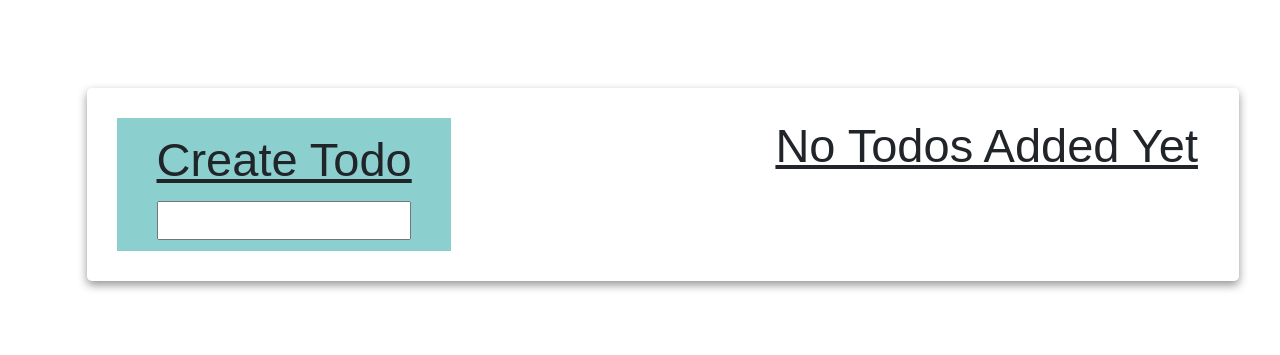
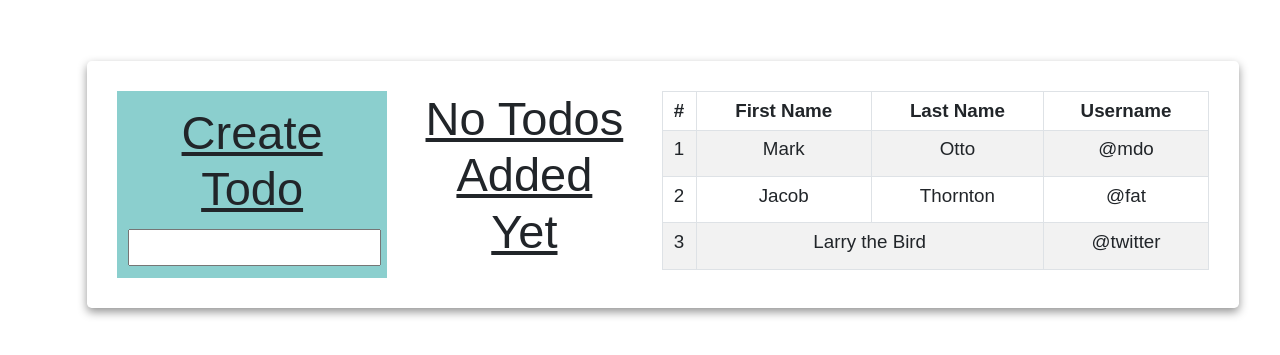
Before and after one commit to christine-iyer/todolist, a React (Create React App) app: page / in a window 1280 px wide. Shown: the part 291-646 px from the top of the page. Built offline with nearby package versions, Linux system fonts and the light colour scheme.

Commit message:
stuck in table. just to test.

```diff
--- a/src/App.js
+++ b/src/App.js
@@ -1,6 +1,7 @@
 import './styles.css'
 import { useState, useEffect } from "react"
 import TodoList from "./components/TodoList"
+import Table from "./components/Table"
 
 
 export default function App() {
@@ -47,6 +48,7 @@
         editTodoText={editTodoText}
         deleteTodo={deleteTodo}
       />
+      <Table />
 
     </div>
   )
--- /dev/null
+++ b/src/components/Table.js
@@ -0,0 +1,37 @@
+import Table from 'react-bootstrap/Table';
+
+function SmallExample() {
+  return (
+    <Table striped bordered hover size="sm">
+      <thead>
+        <tr>
+          <th>#</th>
+          <th>First Name</th>
+          <th>Last Name</th>
+          <th>Username</th>
+        </tr>
+      </thead>
+      <tbody>
+        <tr>
+          <td>1</td>
+          <td>Mark</td>
+          <td>Otto</td>
+          <td>@mdo</td>
+        </tr>
+        <tr>
+          <td>2</td>
+          <td>Jacob</td>
+          <td>Thornton</td>
+          <td>@fat</td>
+        </tr>
+        <tr>
+          <td>3</td>
+          <td colSpan={2}>Larry the Bird</td>
+          <td>@twitter</td>
+        </tr>
+      </tbody>
+    </Table>
+  );
+}
+
+export default SmallExample;
```
